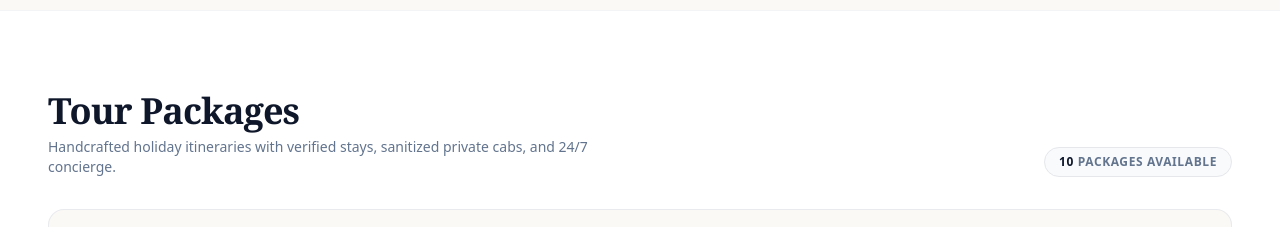
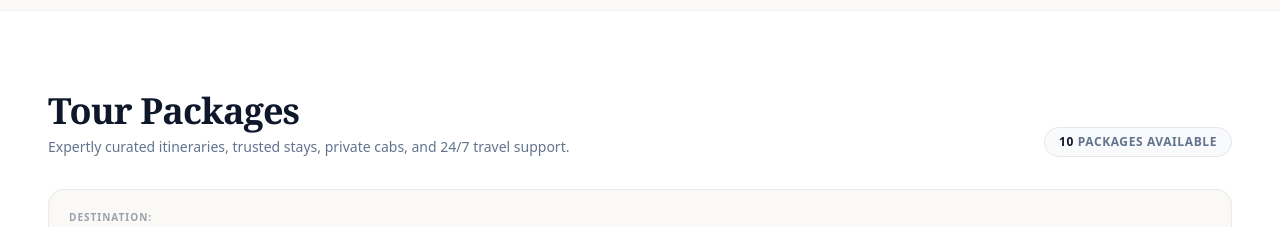
Before and after one commit to rewadiasuraj-cell/Safar-Trails-, a React (Vite) app: page / in a window 1280 px wide. Shown: the part 4980-5207 px from the top of the page. Built offline with nearby package versions, Linux system fonts and the light colour scheme; no server answers; a web font is replaced by a local one.

Commit message:
Update Tour Packages section subtitle on homepage

```diff
--- a/src/components/Packages/PackagesSection.tsx
+++ b/src/components/Packages/PackagesSection.tsx
@@ -67,7 +67,7 @@ export const PackagesSection: React.FC<PackagesSectionProps> = ({
               Tour Packages
             </h1>
             <p className="mt-1.5 text-slate-500 text-sm max-w-xl font-normal">
-              Handcrafted holiday itineraries with verified stays, sanitized private cabs, and 24/7 concierge.
+              Expertly curated itineraries, trusted stays, private cabs, and 24/7 travel support.
             </p>
           </div>
 
```
